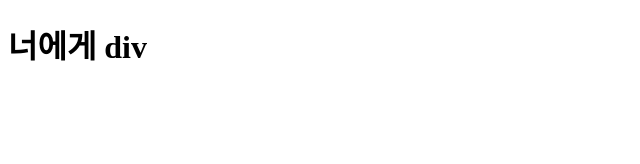
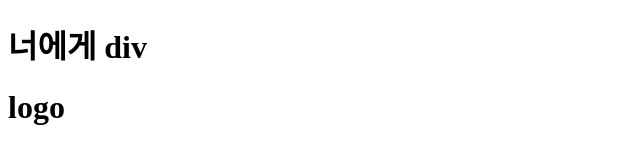
Before and after one commit to guswn8923/-div, a plain HTML site: page index.html in a window 1280 px wide. Shown: the whole page, without its empty margins (0-640 px from the left). Drawn offline with Linux system fonts and the light colour scheme.

Commit message:
create Header

```diff
--- a/index.html
+++ b/index.html
@@ -7,5 +7,16 @@
 </head>
 <body>
   <h1>너에게 div</h1>
+  <!-- Header 홍은진 -->
+  <header>
+    <h1>logo</h1>
+  </header>
+
+  <!-- //Header 홍은진 -->
+
+    <!-- Banner 한태희 -->
+
+
+  <!-- //Banner 한태희 -->
 </body>
 </html>
```
